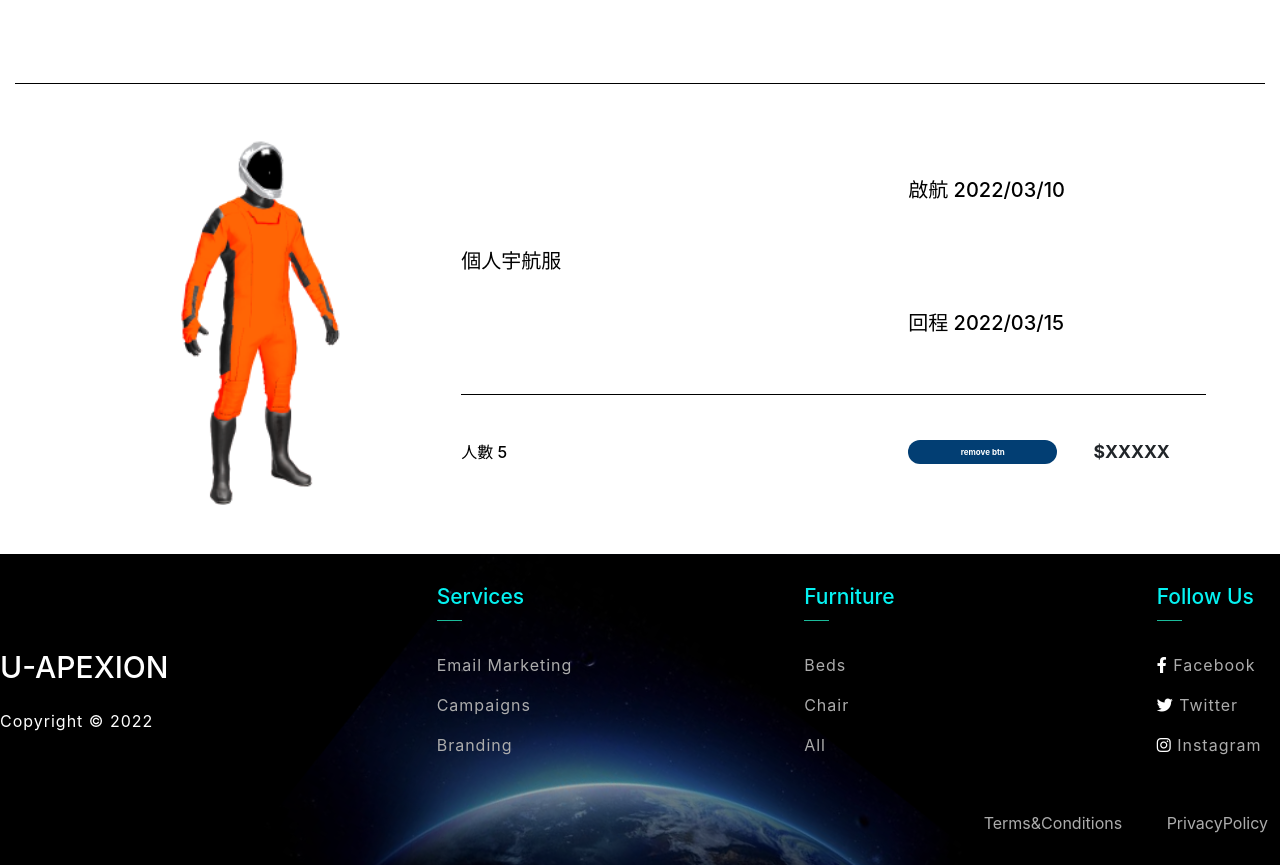
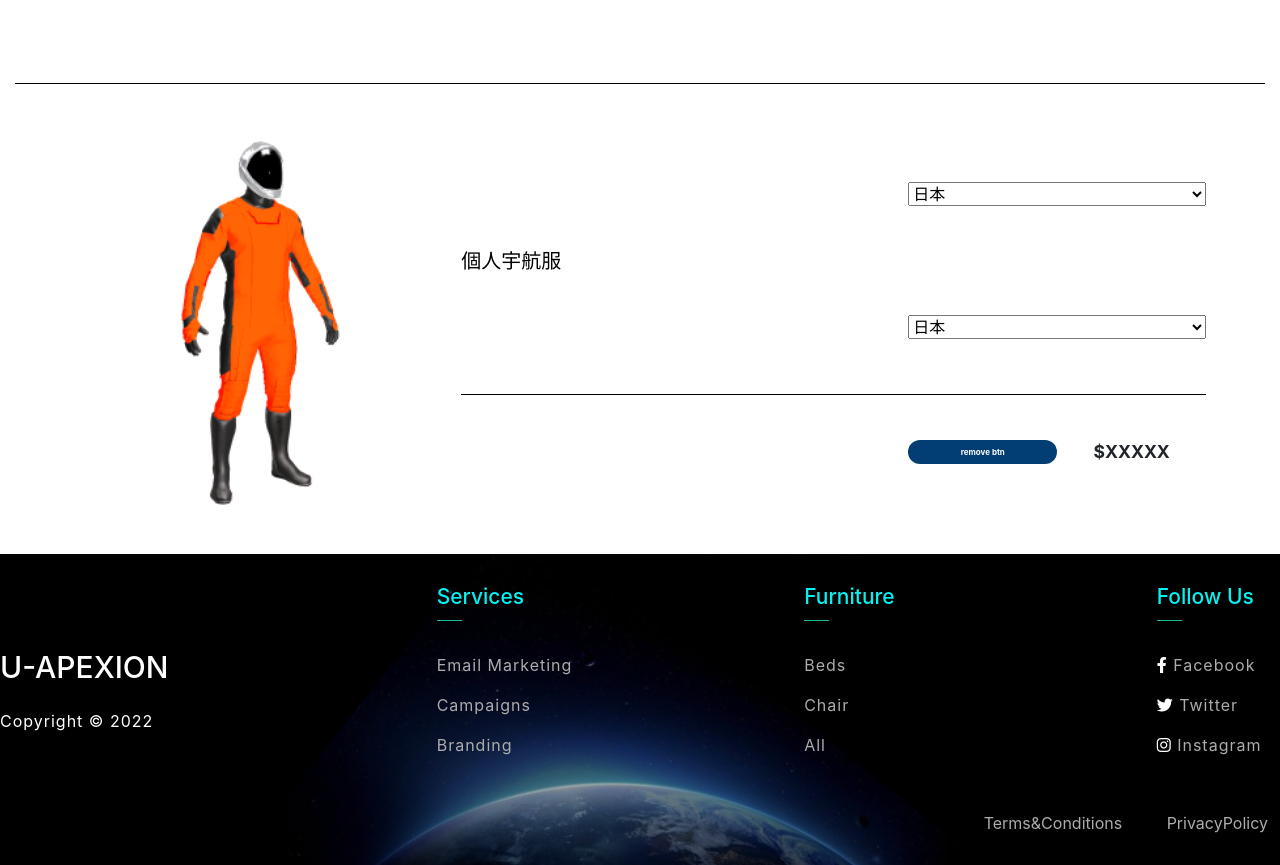
Before and after one commit to Jhih-Ting23472002/u-apexion-react, a React (Create React App) app: page /cart-payment in a window 1280 px wide. Shown: the part 1300-2165 px from the top of the page. Built offline with nearby package versions, Linux system fonts and the light colour scheme.

Commit message:
宇航服的下拉式選單尚未完成

```diff
--- a/src/pages/Cart/CartChoosePayment.css
+++ b/src/pages/Cart/CartChoosePayment.css
@@ -215,5 +215,17 @@
   flex-direction: column;
   height: 100%;
   width: 60%;
+  justify-content: center;
+}
+.cart-ticket-country-badge{
+  display: flex;
+  flex-direction: column;
+  height: 100%;
+  width: 40%;
   justify-content: space-around;
 }
+.content-detail-inside-bottom-suit{
+  display: flex;
+  align-items: center;
+  height: 30%;
+}
--- a/src/pages/Cart/CartChoosePayment.js
+++ b/src/pages/Cart/CartChoosePayment.js
@@ -119,13 +119,21 @@ const CartChoosePayment = () => {
               <div className="content-detail-inside">
                 <div className="content-detail-inside-top-suit">
                   <h5 className="cart-suit-name">個人宇航服</h5>
-                  <div className="cart-ticket-during">
-                    <h5 className="cart-start-time">啟航 2022/03/10 </h5>
-                    <h5 className="cart-gohome-time">回程 2022/03/15 </h5>
+                  <div className="cart-ticket-country-badge">
+                    <select className="cart-select-country">
+                      <option>日本</option>
+                      <option>美國</option>
+                      <option>台灣</option>
+                    </select>
+                    <select className="cart-select-badge">
+                      <option>日本</option>
+                      <option>美國</option>
+                      <option>台灣</option>
+                    </select>
                   </div>
                 </div>
-                <div className="content-detail-inside-bottom-ticket">
-                  <h5 className="cart-number-people">人數 5</h5>
+                <div className="content-detail-inside-bottom-suit">
+                  <div className="cart-empty-place"></div>
                   <button className="btn cart-remove-btn">remove btn</button>
                   <div className="cart-order-money">$XXXXX</div>
                 </div>
```
